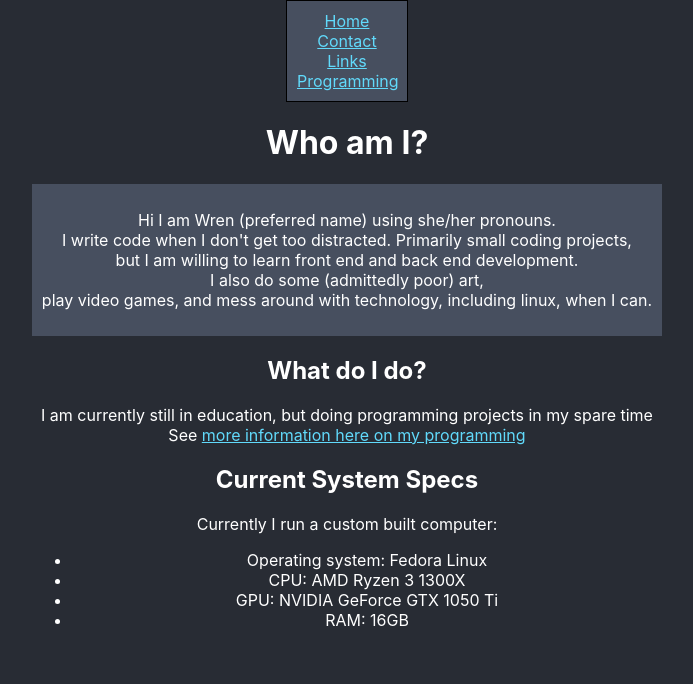
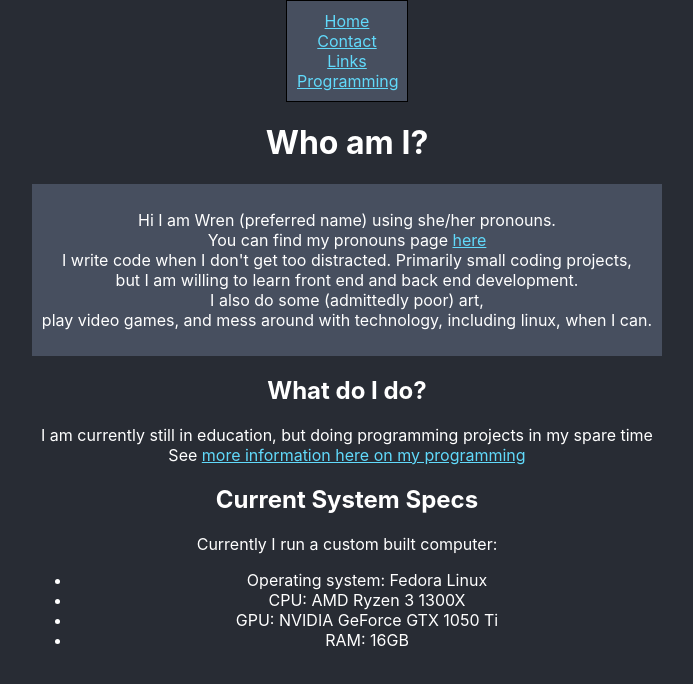
Before and after one commit to wrac4242/wrac4242.github.io, a React (Create React App) app: page /#/ in a window 1280 px wide. Shown: the top 684 px of the page, without its empty margins (293-986 px from the left). Built offline with nearby package versions, Linux system fonts and the light colour scheme.

Commit message:
add pronouns page

```diff
--- a/src/Home.tsx
+++ b/src/Home.tsx
@@ -12,6 +12,8 @@ class Home extends React.Component {
 				<div className="Boxed">
 					<p>
 						Hi I am Wren (preferred name) using she/her pronouns.
+						<br></br>
+						You can find my pronouns page <a href="https://en.pronouns.page/@wrac4242">here</a>
 						<br></br>
 						I write code when I don't get too distracted. Primarily small coding projects,
 						<br></br>
```
